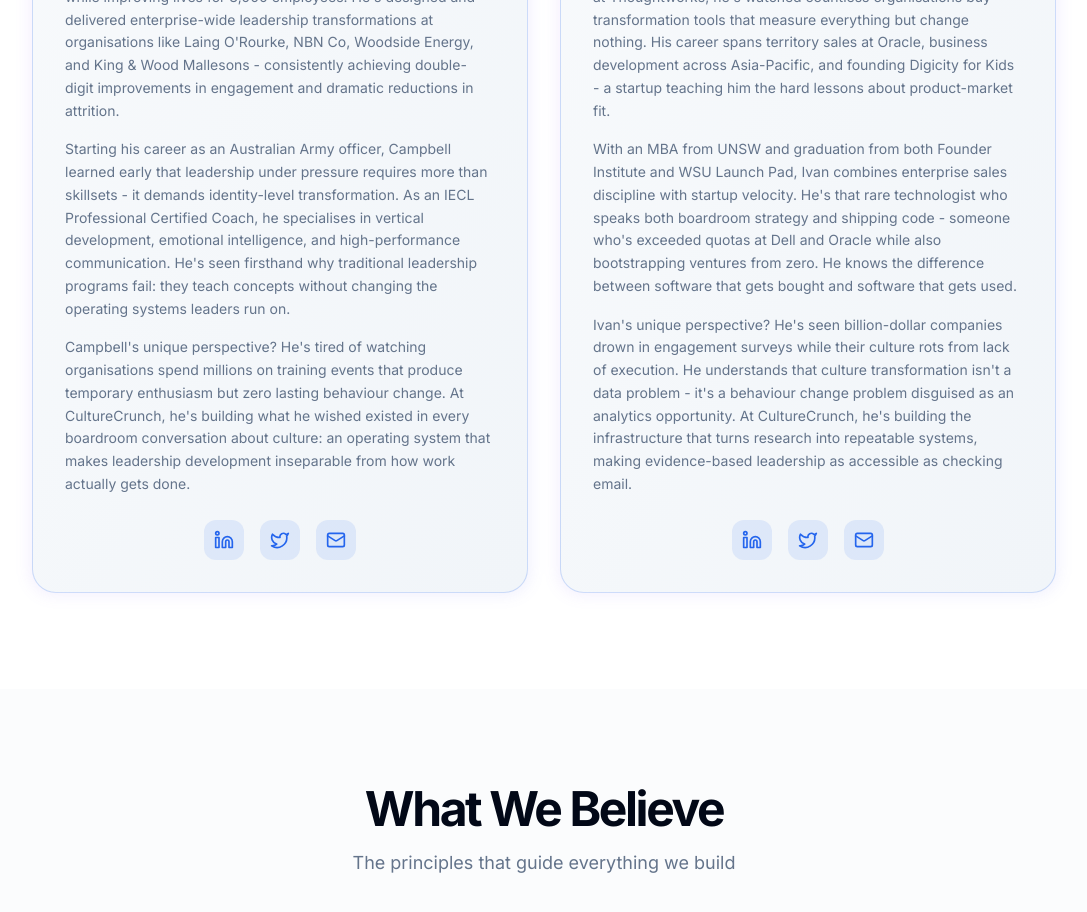
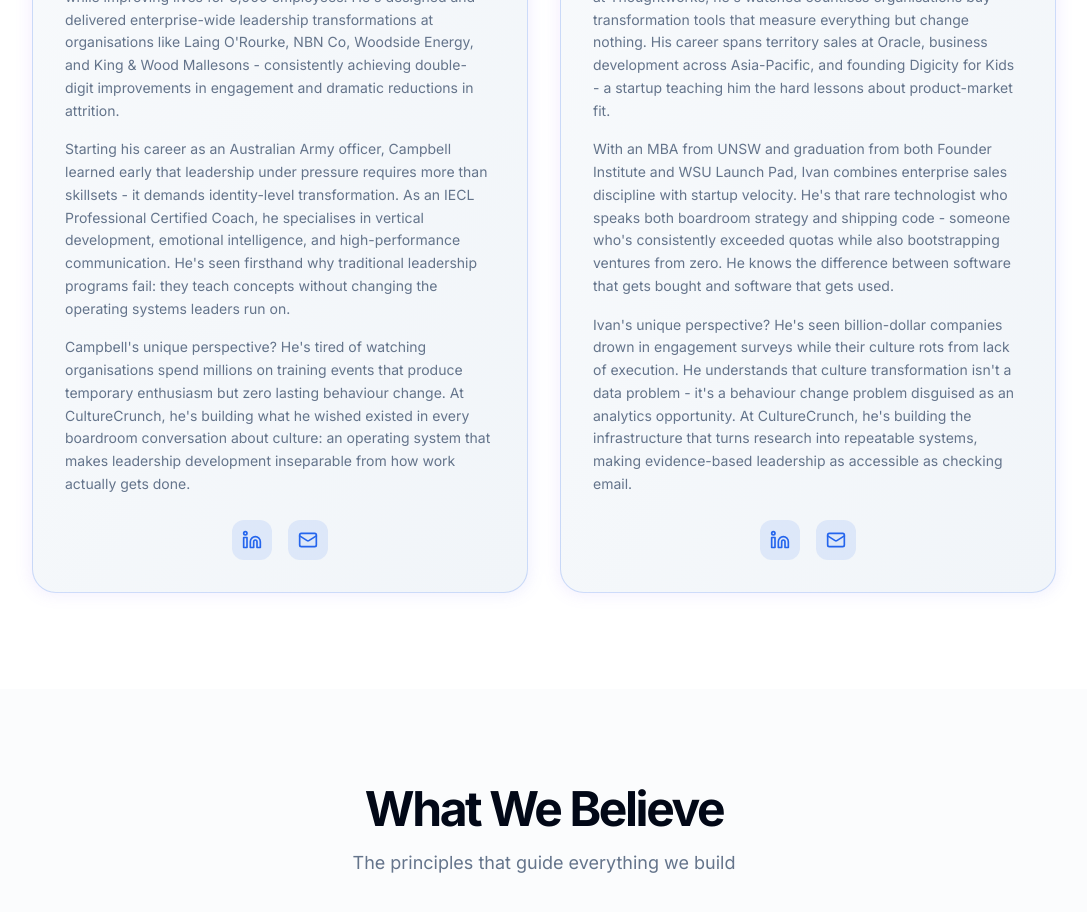
Before and after one commit to ivan-ai-san/culturecrunch-landing, a Next.js app: page /about in a window 1280 px wide. Shown: the part 4860-5772 px from the top of the page, without its empty margins (96-1183 px from the left). Built offline with nearby package versions, Linux system fonts and the light colour scheme.

Commit message:
Updates to About page for profiles

```diff
--- a/app/about/page.tsx
+++ b/app/about/page.tsx
@@ -1,7 +1,7 @@
 "use client"
 
 import { Button } from "@/components/ui/button"
-import { ArrowRight, Linkedin, Mail, Twitter, Coffee, Users, Flame, Rocket } from "lucide-react"
+import { ArrowRight, Linkedin, Mail, Coffee, Users, Flame, Rocket } from "lucide-react"
 import Navbar from "@/components/navbar"
 import Footer from "@/components/footer"
 import CssGridBackground from "@/components/css-grid-background"
@@ -23,7 +23,6 @@ Starting his career as an Australian Army officer, Campbell learned early that l
 
 Campbell's unique perspective? He's tired of watching organisations spend millions on training events that produce temporary enthusiasm but zero lasting behaviour change. At CultureCrunch, he's building what he wished existed in every boardroom conversation about culture: an operating system that makes leadership development inseparable from how work actually gets done.`,
     linkedin: "https://linkedin.com/in/yourprofile",
-    twitter: "https://twitter.com/yourhandle",
     email: "campbell@culturecrunch.com"
   },
   {
@@ -32,11 +31,10 @@ Campbell's unique perspective? He's tired of watching organisations spend millio
     image: "/placeholder-avatar.jpg", // Replace with actual image path
     bio: `Ivan brings 16+ years at the intersection of enterprise technology and strategic growth. From scaling Salesforce implementations at Cloudwerx to driving AI-led digital innovation at Thoughtworks, he's watched countless organisations buy transformation tools that measure everything but change nothing. His career spans territory sales at Oracle, business development across Asia-Pacific, and founding Digicity for Kids - a startup teaching him the hard lessons about product-market fit.
 
-With an MBA from UNSW and graduation from both Founder Institute and WSU Launch Pad, Ivan combines enterprise sales discipline with startup velocity. He's that rare technologist who speaks both boardroom strategy and shipping code - someone who's exceeded quotas at Dell and Oracle while also bootstrapping ventures from zero. He knows the difference between software that gets bought and software that gets used.
+With an MBA from UNSW and graduation from both Founder Institute and WSU Launch Pad, Ivan combines enterprise sales discipline with startup velocity. He's that rare technologist who speaks both boardroom strategy and shipping code - someone who's consistently exceeded quotas while also bootstrapping ventures from zero. He knows the difference between software that gets bought and software that gets used.
 
 Ivan's unique perspective? He's seen billion-dollar companies drown in engagement surveys while their culture rots from lack of execution. He understands that culture transformation isn't a data problem - it's a behaviour change problem disguised as an analytics opportunity. At CultureCrunch, he's building the infrastructure that turns research into repeatable systems, making evidence-based leadership as accessible as checking email.`,
     linkedin: "https://linkedin.com/in/theirprofile",
-    twitter: "https://twitter.com/theirhandle",
     email: "ivan@culturecrunch.com"
   }
 ]
@@ -362,16 +360,6 @@ export default function AboutPage() {
                         <Linkedin className="h-5 w-5 text-primary" />
                       </a>
                     )}
-                    {founder.twitter && (
-                      <a
-                        href={founder.twitter}
-                        target="_blank"
-                        rel="noopener noreferrer"
-                        className="h-10 w-10 rounded-xl bg-primary/10 flex items-center justify-center hover:bg-primary/20 transition-colors"
-                      >
-                        <Twitter className="h-5 w-5 text-primary" />
-                      </a>
-                    )}
                     {founder.email && (
                       <a
                         href={`mailto:${founder.email}`}
```
